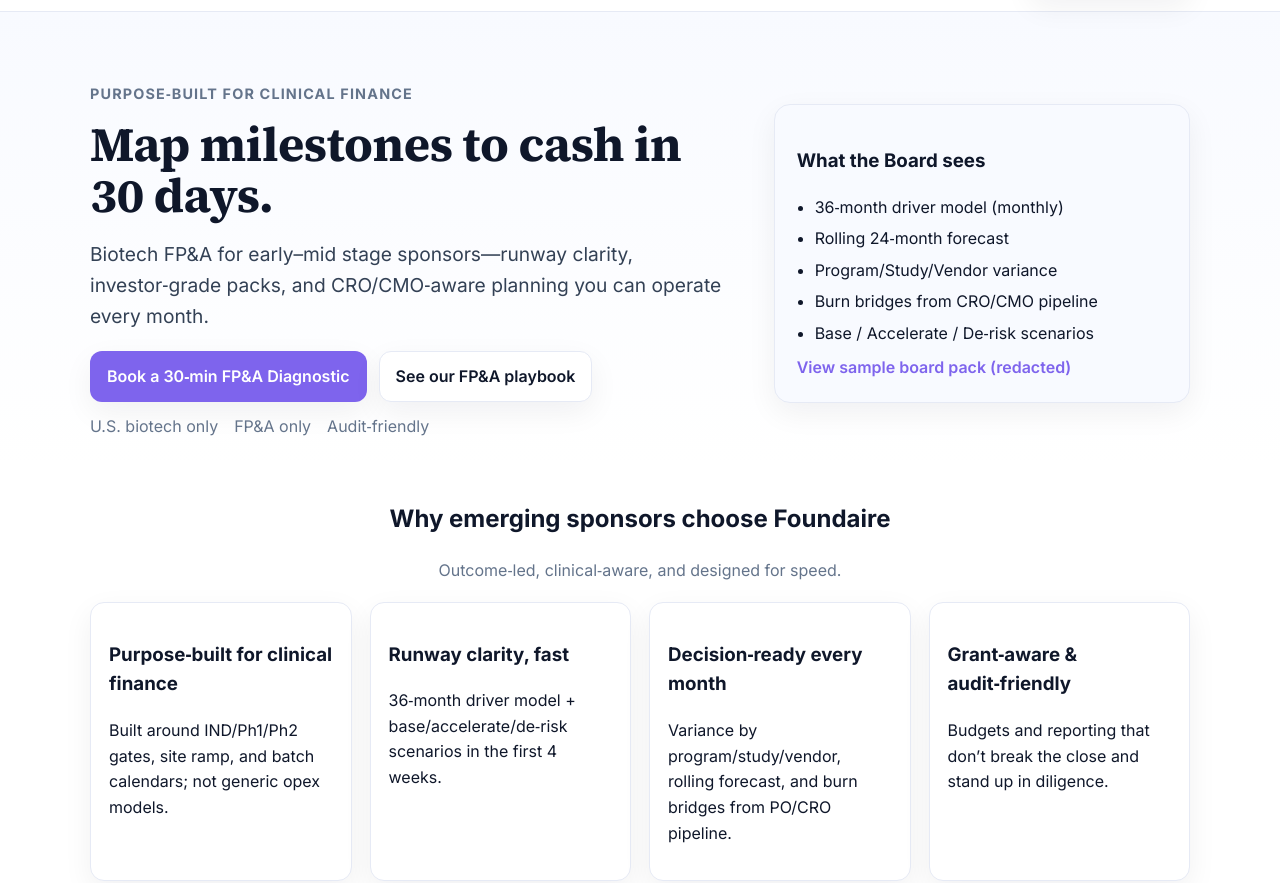
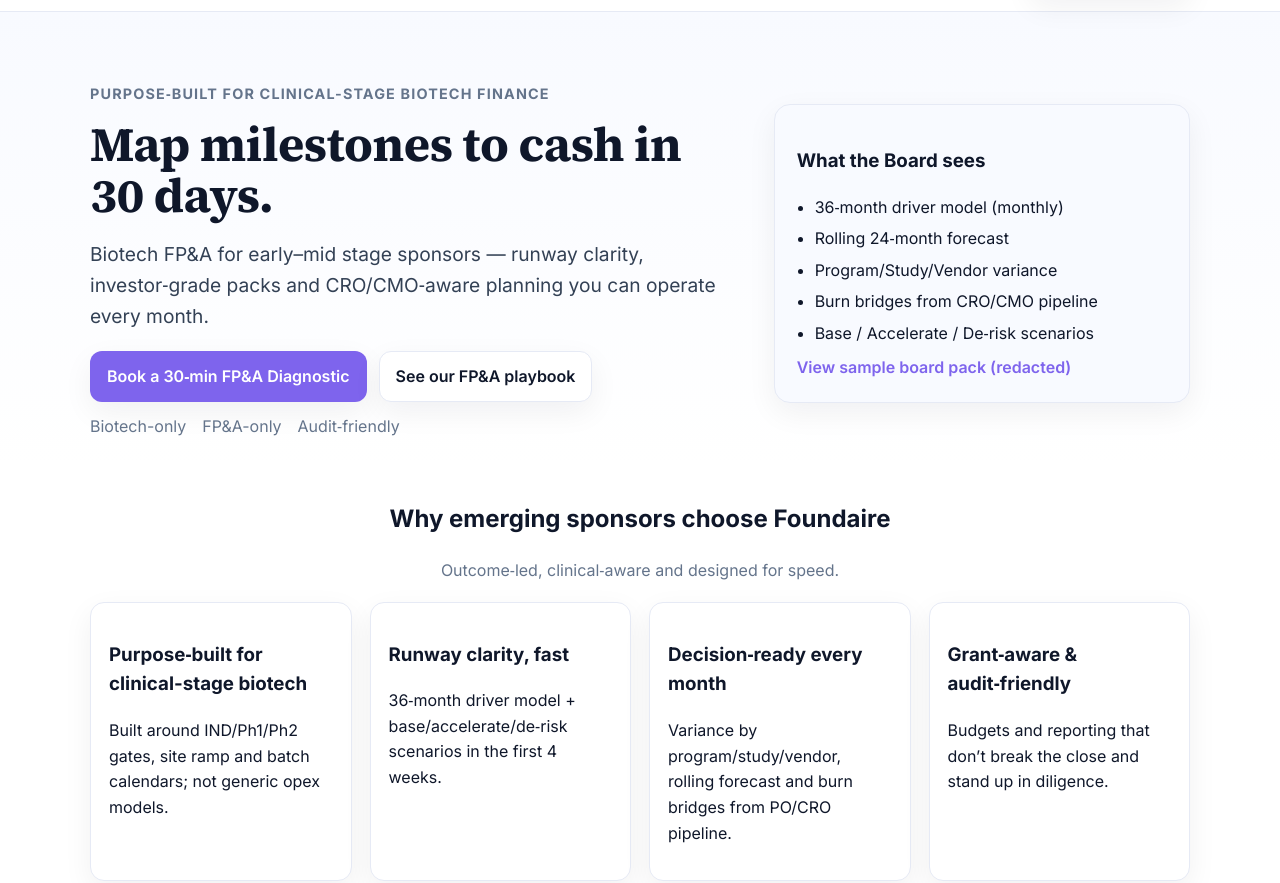
Before and after one commit to theguywiththekeyboard/foundaire-site, a plain HTML site: page index.html in a window 1280 px wide. Shown: the part 69-952 px from the top of the page. Drawn offline with Linux system fonts and the light colour scheme.

Commit message:
Refine text for clarity and consistency

```diff
--- a/index.html
+++ b/index.html
@@ -13,7 +13,7 @@
   <script defer src="/script.js"></script>
 
   <title>Biotech FP&A for Emerging Sponsors | Runway Clarity in 30 Days</title>
-  <meta name="description" content="Foundaire translates trials, CMC, headcount, and grants into cash-driven decisions. Jumpstart in 4 weeks; operate a clean close→forecast rhythm every month.">
+  <meta name="description" content="Foundaire translates trials, CMC, headcount and grants into cash-driven decisions. Jumpstart in 4 weeks; operate a clean close→forecast rhythm every month.">
 </head>
 <body>
 
@@ -52,16 +52,16 @@
   <section class="hero">
     <div class="container hero-grid">
       <div>
-        <p class="eyebrow">Purpose‑built for clinical finance</p>
+        <p class="eyebrow">Purpose‑built for clinical-stage biotech finance</p>
         <h1>Map milestones to cash in 30 days.</h1>
-        <p class="lead">Biotech FP&amp;A for early–mid stage sponsors—runway clarity, investor‑grade packs, and CRO/CMO‑aware planning you can operate every month.</p>
+        <p class="lead">Biotech FP&amp;A for early–mid stage sponsors — runway clarity, investor‑grade packs and CRO/CMO‑aware planning you can operate every month.</p>
         <div class="cta-row">
           <a class="btn btn-primary" href="/diagnostic.html">Book a 30‑min FP&amp;A Diagnostic</a>
           <a class="btn btn-ghost" href="/resources.html">See our FP&amp;A playbook</a>
         </div>
         <div class="trust-row">
-          <span>U.S. biotech only</span>
-          <span>FP&amp;A only</span>
+          <span>Biotech-only</span>
+          <span>FP&amp;A-only</span>
           <span>Audit‑friendly</span>
         </div>
       </div>
@@ -82,12 +82,12 @@
   <section class="why">
     <div class="container section-header">
       <h2>Why emerging sponsors choose Foundaire</h2>
-      <p class="muted">Outcome‑led, clinical‑aware, and designed for speed.</p>
+      <p class="muted">Outcome‑led, clinical‑aware and designed for speed.</p>
     </div>
     <div class="container features-grid">
       <div class="feature">
-        <h3>Purpose‑built for clinical finance</h3>
-        <p>Built around IND/Ph1/Ph2 gates, site ramp, and batch calendars; not generic opex models.</p>
+        <h3>Purpose‑built for clinical-stage biotech</h3>
+        <p>Built around IND/Ph1/Ph2 gates, site ramp and batch calendars; not generic opex models.</p>
       </div>
       <div class="feature">
         <h3>Runway clarity, fast</h3>
@@ -95,7 +95,7 @@
       </div>
       <div class="feature">
         <h3>Decision‑ready every month</h3>
-        <p>Variance by program/study/vendor, rolling forecast, and burn bridges from PO/CRO pipeline.</p>
+        <p>Variance by program/study/vendor, rolling forecast and burn bridges from PO/CRO pipeline.</p>
       </div>
       <div class="feature">
         <h3>Grant‑aware &amp; audit‑friendly</h3>
@@ -153,7 +153,7 @@
     <div class="container slab-inner">
       <div>
         <h2>In 30 minutes, see where your runway is won or lost.</h2>
-        <p class="muted">You’ll leave with a milestones→cash map, the top 3 variance drivers, and a 30‑day action plan.</p>
+        <p class="muted">You’ll leave with a milestones→cash map, the top 3 variance drivers and a 30‑day action plan.</p>
       </div>
       <a class="btn btn-inverse" href="/diagnostic.html">Map my runway</a>
     </div>
```
